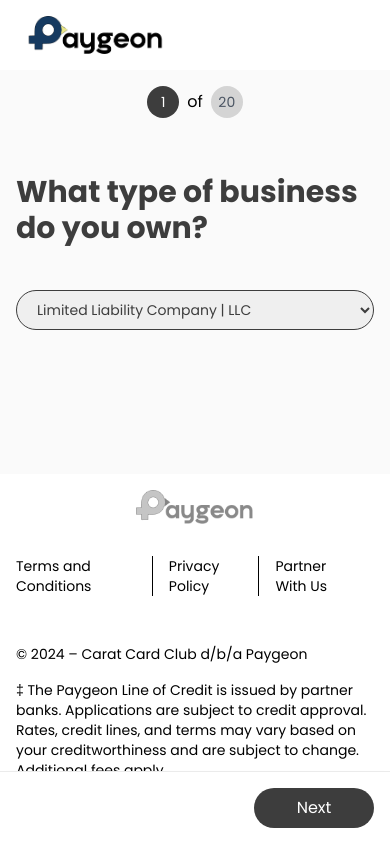
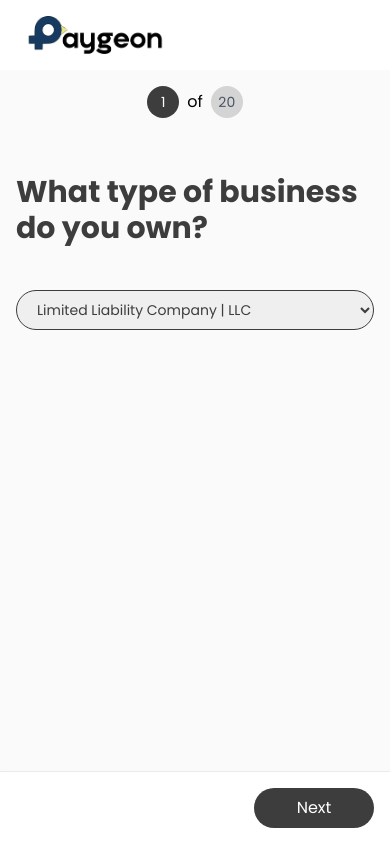
Before and after one commit to Paygeon/kingdom-loanapp, a React (Create React App) app in the folder loanapp/: page / in a window 390 px wide. Shown: the top 842 px of the page. Built offline with nearby package versions, Linux system fonts and the light colour scheme.

Commit message:
Hide footer on mobile

```diff
--- a/loanapp/src/App.css
+++ b/loanapp/src/App.css
@@ -3,4 +3,9 @@
 }
 .card {
     box-shadow: 0 8px 16px 0 rgba(0,0,0,0.2);
+}
+@media only screen and (max-width: 600px) {
+    .footer {
+      display: none !important; /* Add !important to ensure the style takes precedence */
+    }
   }
--- a/loanapp/src/App.tsx
+++ b/loanapp/src/App.tsx
@@ -34,7 +34,7 @@
         {forms[currentStep]}
       </div>
     </div>
-    <Footer/>
+    <Footer className="footer" />
     </ConfigProvider>
 
   );
--- a/loanapp/src/components/Footer.tsx
+++ b/loanapp/src/components/Footer.tsx
@@ -1,19 +1,23 @@
 import logo from "../logo-full-2.png"
 
-export default function Footer(){
-    return (
-        <footer className="bg-white p-4 mt-28 pb-24  min-h-[500px]">
+interface FooterProps {
+    className?: string; // Make className prop optional
+  }
+
+  const Footer: React.FC<FooterProps> = ({ className }) => {
+    return <footer className={className}>
             <div className="max-w-5xl mx-auto text-sm sm:text-lg  sm:text-dark">
                 <img src={logo} className="max-w-[140px] mx-auto" alt="Paygeon Footer Logo" />
                 <div className="flex justify-center gap-4  my-8 mb-12">
-                    <a href="/" className="border-r pr-4 border-black">Terms and Conditions</a>
-                    <a href="/" className="border-r pr-4 border-black">Privacy Policy</a>
-                    <a href="/" className="pr-4 ">Partner With Us</a>
+                    <a href="https://legal.paygeon.com/terms-and-conditions" className="border-r pr-4 border-black">Terms and Conditions</a>
+                    <a href="https://legal.paygeon.com/" className="border-r pr-4 border-black">Privacy Policy</a>
+                    <a href="https://share.hsforms.com/1Av-gKfitSgStjnr90rUlfAoyz25?__hstc=120299671.bae93a3a5dab9916fe4efd10bc5b68e2.1714132001073.1714773296090.1714889015686.15&__hssc=120299671.1.1714889015686&__hsfp=3873906278" className="pr-4 ">Partner With Us</a>
                 </div>
                 <p>© 2024 – Carat Card Club d/b/a Paygeon</p>
                 <p className="my-4">‡ The Paygeon Line of Credit is issued by partner banks. Applications are subject to credit approval. Rates, credit lines, and terms may vary based on your creditworthiness and are subject to change. Additional fees apply.</p>
                 <p className="my-4">PPP loans are made by one or more approved U.S. Small Business Administration (SBA) lenders. Loan agreements will identify the issuing lender to small businesses at signing. Qualified applications will be submitted to the SBA as soon as possible. Paygeon does not guarantee that applications will be processed and submitted before PPP funds are no longer available. Approval and loan forgiveness are subject to your availability to meet government-set eligibility requirements</p>
             </div>
-        </footer>
-    )
+            </footer>
 }
+
+export default Footer;
```
